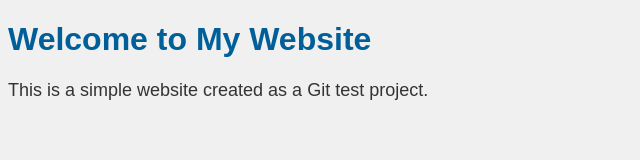
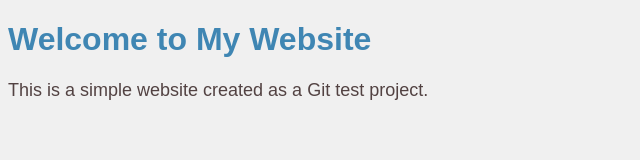
Before and after one commit to rmhitgithub/my-website, a plain HTML site: page index.html in a window 1280 px wide. Shown: the whole page, without its empty margins (0-640 px from the left). Drawn offline with Linux system fonts and the light colour scheme.

Commit message:
Style: changed color in body and h1

```diff
--- a/styles.css
+++ b/styles.css
@@ -2,11 +2,11 @@
 body {
     font-family: Arial, sans-serif;
     background-color: #f0f0f0;
-    color: #333;
+    color: #524242;
 }
 
 h1 {
-    color: #005f99;
+    color: #3f86b3;
 }
 
 p {
```
